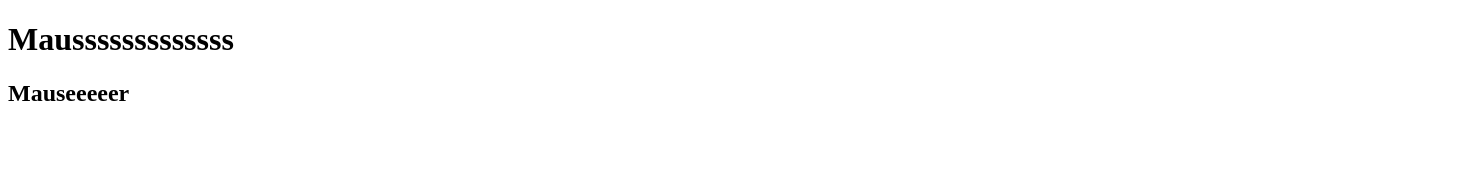
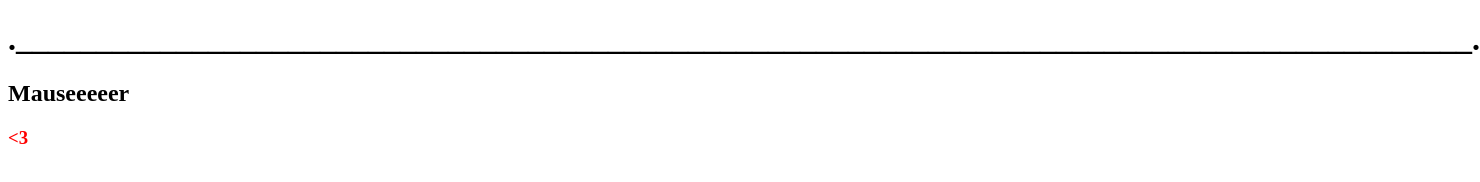
Before and after one commit to AchiTsa/WebDev, a plain HTML site: page site/index.html in a window 1280 px wide. Shown: the whole page, 1480 px wide, since content can reach past the window. Drawn offline with Linux system fonts and the light colour scheme.

Commit message:
Update index.html

```diff
--- a/site/index.html
+++ b/site/index.html
@@ -4,8 +4,10 @@
 	<title>Helloooo!!!</title>
 </head>
 <body>
-	<h1> Mausssssssssssss</h1>
+	<h1> .___________________________________________________________________________________________.</h1>
 	<h2> Mauseeeeer</h2>
+	<h3 style="color:red"> <3 </h3>
+
 
 </body>
 </html>
```
